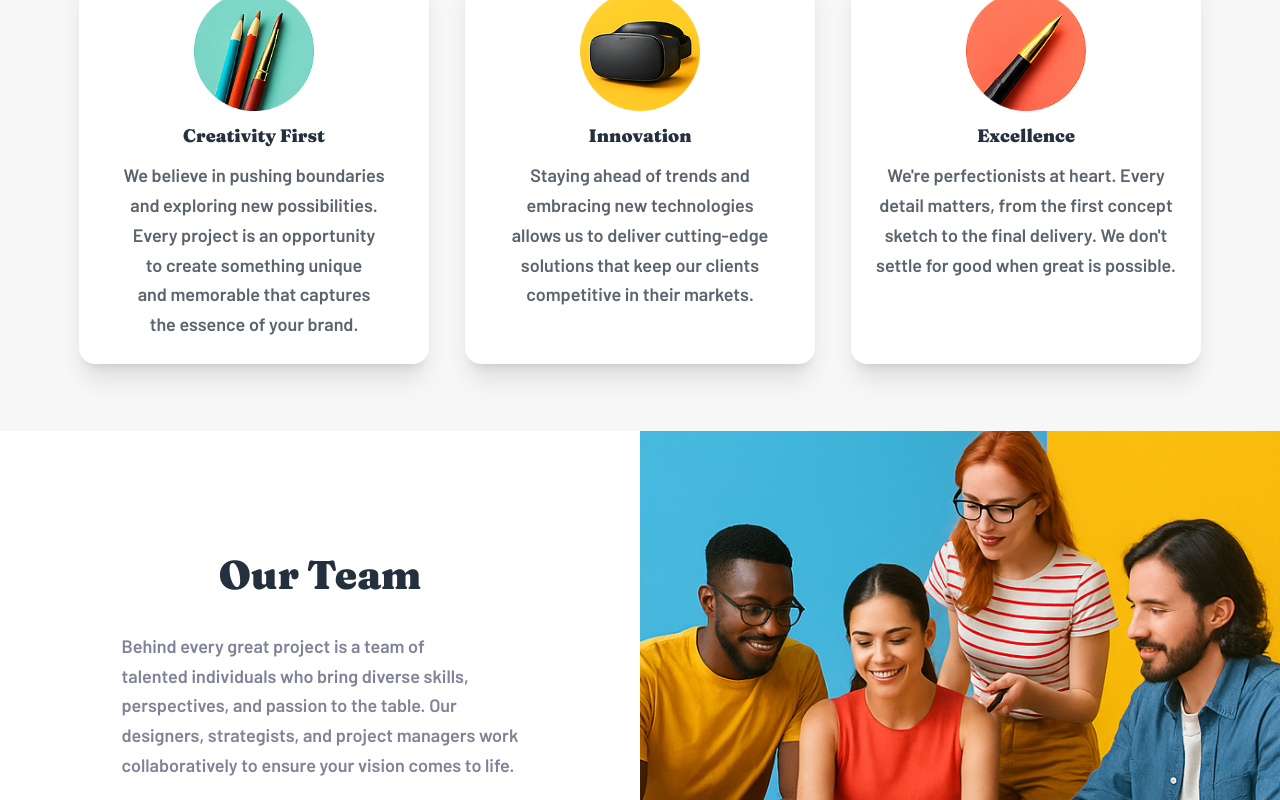
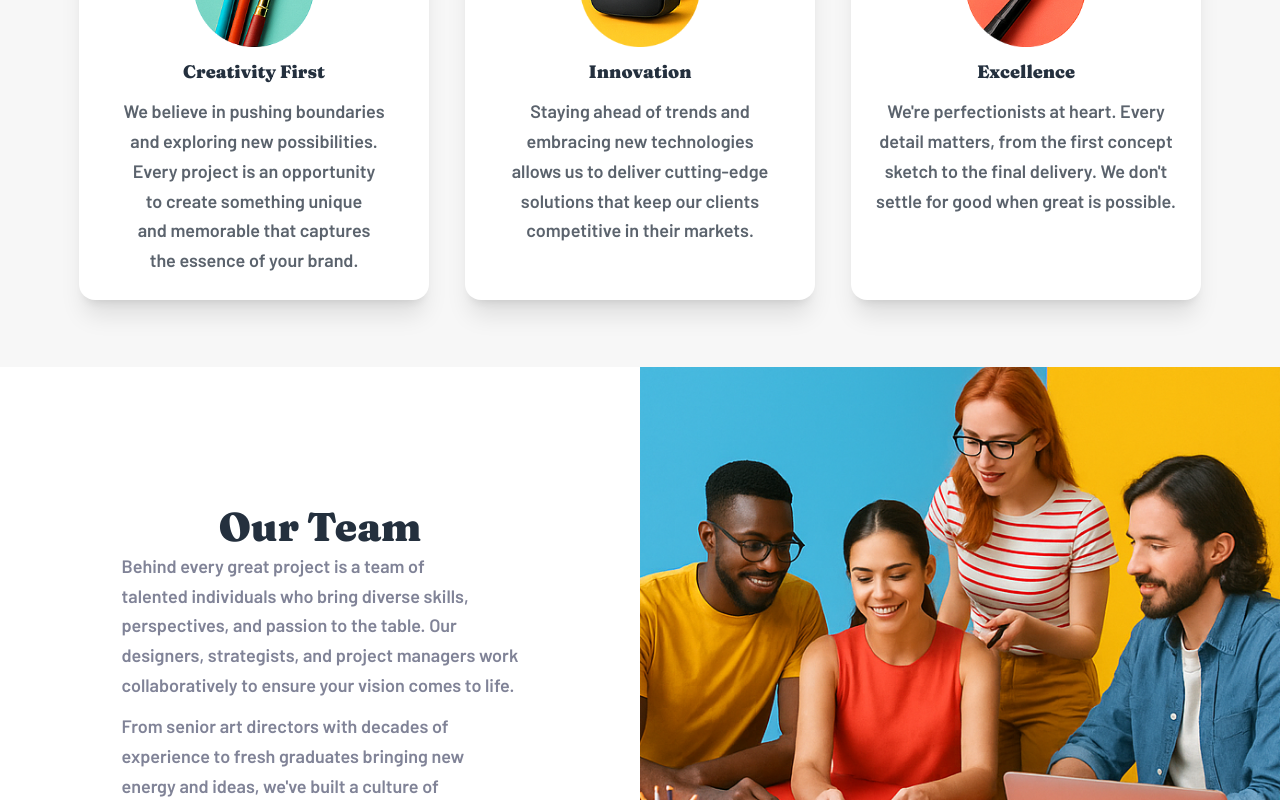
Before and after one commit to JakubM-I/agency-landing-page, a React (Vite) app: page /sunnyside/about in a window 1280 px wide. Shown: the part 1400-2200 px from the top of the page. Built offline with nearby package versions, Linux system fonts and the light colour scheme.

Commit message:
Add in section title component optional additional styling props

```diff
--- a/src/components/SectionTitle/index.tsx
+++ b/src/components/SectionTitle/index.tsx
@@ -1,9 +1,10 @@
 interface SectionTitleProps {
     title: string;
+    styling?: string;
 }
 
-const SectionTitle: React.FC<SectionTitleProps> = ({title}) => (
-    <h2 className="section-title text-center text-grey-950 mb-8">{title}</h2>
+const SectionTitle: React.FC<SectionTitleProps> = ({title, styling}) => (
+    <h2 className={`section-title w-full text-center text-grey-950 ${styling && styling}`}>{title}</h2>
 )
 
 export default SectionTitle;
```
